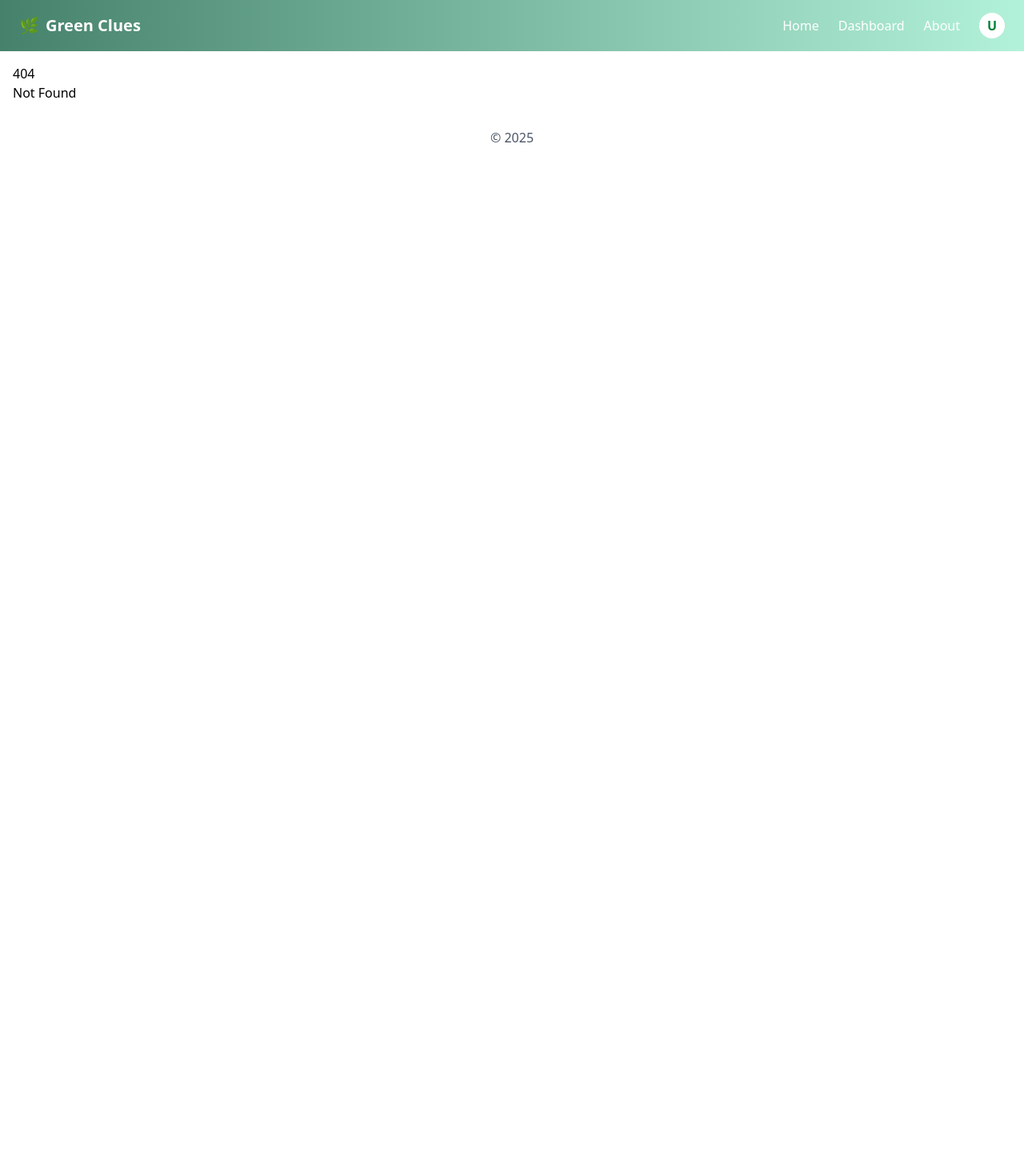
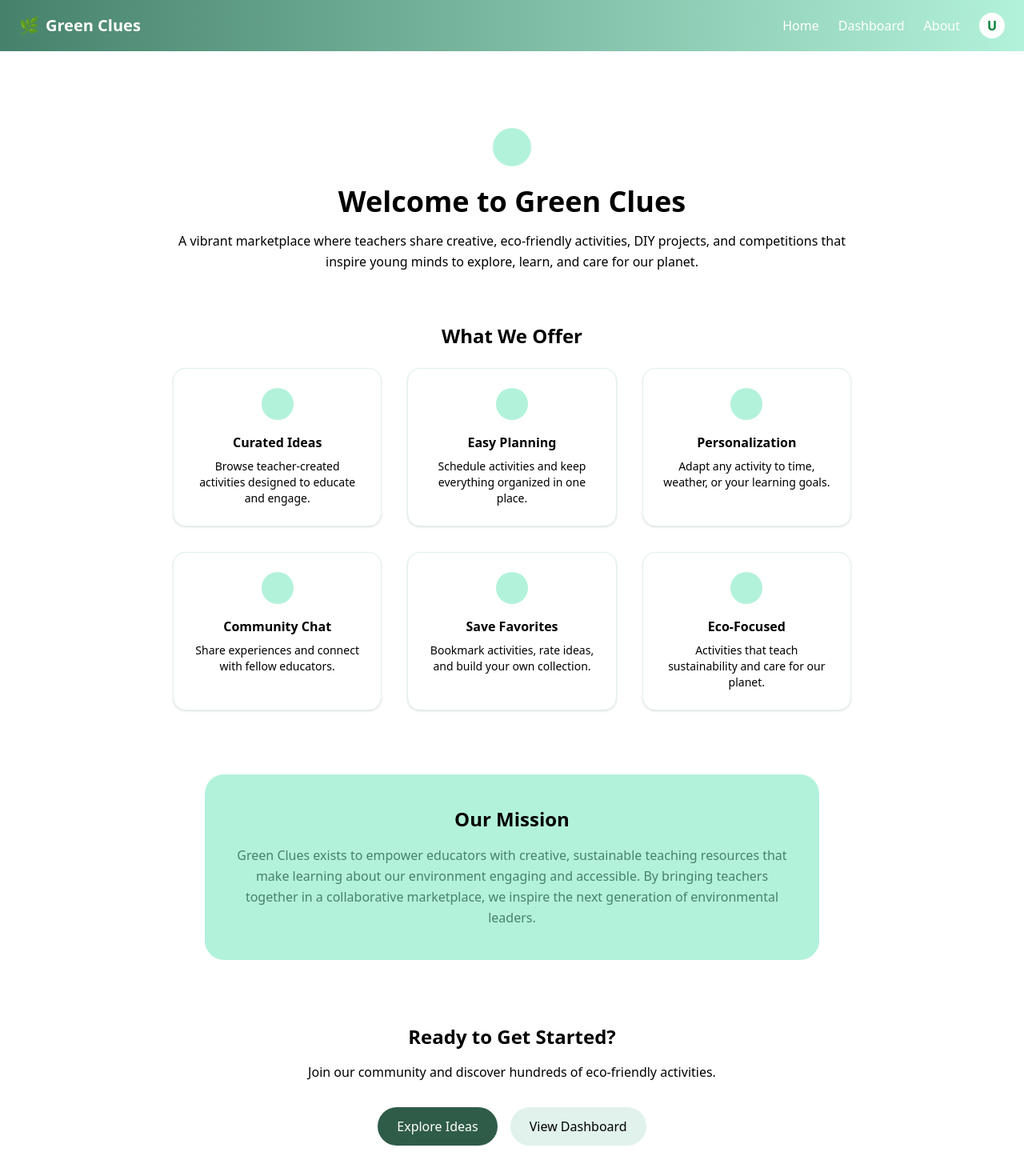
Before and after one commit to iemsel/SandboxFrontend, a SvelteKit app: page /about in a window 1280 px wide. Before the commit this address had no page. Shown: the top 1470 px of the page at 80% size. Before the commit the page ends 800 px from the top, so only its background shows below. Built offline with nearby package versions, Linux system fonts and the light colour scheme.

Commit message:
add-about-page-fix-colors

```diff
--- a/src/routes/+layout.svelte
+++ b/src/routes/+layout.svelte
@@ -5,10 +5,27 @@
 </script>
 <style>
   :root {
+    /* Primary Colors */
     --color-primary: #46826b;
-    --color-secondary: #b3f2da;
+    --color-primary-light: #b3f2da;
+    --color-primary-dark: #2f5c48;
+
+    /* Secondary / Accent Colors */
+    --color-secondary: #f9edcf;
+    --color-secondary-light: #fff4d6;
+    --color-secondary-dark: #f7d48f;
+
+    /* Neutral Colors */
+    --color-bg: #f1f8f4;
+    --color-white: #ffffff;
+    --color-border: #c7e5d9;
+    --color-border-light: #e0f2eb;
+
+    /* Text Colors */
+    --color-text-primary: #2f5c48;
+    --color-text-secondary: #46826b;
+    --color-text-accent: #b38600;
   }
-
 </style>
 <Nav/>
 
--- /dev/null
+++ b/src/routes/about/+page.svelte
@@ -0,0 +1,146 @@
+<div class="max-w-4xl mx-auto px-6 py-20 text-center">
+
+	<!-- Top Symbol -->
+	<div
+		class="w-12 h-12 rounded-full mx-auto mb-6"
+		style="background-color: var(--color-primary-light)"
+	></div>
+
+	<h1
+		class="text-4xl font-bold mb-4"
+		style="color: var(--color-text-dark)"
+	>
+		Welcome to Green Clues
+	</h1>
+
+	<p
+		class="leading-relaxed mb-16"
+		style="color: var(--color-text-muted)"
+	>
+		A vibrant marketplace where teachers share creative, eco-friendly activities, DIY projects,
+		and competitions that inspire young minds to explore, learn, and care for our planet.
+	</p>
+
+	<!-- What We Offer -->
+	<h2
+		class="text-2xl font-semibold mb-6"
+		style="color: var(--color-text-dark)"
+	>
+		What We Offer
+	</h2>
+
+	<div class="grid grid-cols-1 sm:grid-cols-2 md:grid-cols-3 gap-8 mb-20">
+
+		<!-- Card TEMPLATE -->
+		<div
+			class="p-6 rounded-2xl shadow-sm border"
+			style="background-color: var(--color-white); border-color: var(--color-border-light)"
+		>
+			<div
+				class="w-10 h-10 mx-auto mb-4 rounded-full"
+				style="background-color: var(--color-primary-light)"
+			></div>
+			<h3 class="font-semibold mb-2" style="color: var(--color-text-dark)">Curated Ideas</h3>
+			<p class="text-sm" style="color: var(--color-text-muted)">
+				Browse teacher-created activities designed to educate and engage.
+			</p>
+		</div>
+
+		<div
+			class="p-6 rounded-2xl shadow-sm border"
+			style="background-color: var(--color-white); border-color: var(--color-border-light)"
+		>
+			<div class="w-10 h-10 mx-auto mb-4 rounded-full" style="background-color: var(--color-primary-light)"></div>
+			<h3 class="font-semibold mb-2" style="color: var(--color-text-dark)">Easy Planning</h3>
+			<p class="text-sm" style="color: var(--color-text-muted)">
+				Schedule activities and keep everything organized in one place.
+			</p>
+		</div>
+
+		<div
+			class="p-6 rounded-2xl shadow-sm border"
+			style="background-color: var(--color-white); border-color: var(--color-border-light)"
+		>
+			<div class="w-10 h-10 mx-auto mb-4 rounded-full" style="background-color: var(--color-primary-light)"></div>
+			<h3 class="font-semibold mb-2" style="color: var(--color-text-dark)">Personalization</h3>
+			<p class="text-sm" style="color: var(--color-text-muted)">
+				Adapt any activity to time, weather, or your learning goals.
+			</p>
+		</div>
+
+		<div
+			class="p-6 rounded-2xl shadow-sm border"
+			style="background-color: var(--color-white); border-color: var(--color-border-light)"
+		>
+			<div class="w-10 h-10 mx-auto mb-4 rounded-full" style="background-color: var(--color-primary-light)"></div>
+			<h3 class="font-semibold mb-2" style="color: var(--color-text-dark)">Community Chat</h3>
+			<p class="text-sm" style="color: var(--color-text-muted)">
+				Share experiences and connect with fellow educators.
+			</p>
+		</div>
+
+		<div
+			class="p-6 rounded-2xl shadow-sm border"
+			style="background-color: var(--color-white); border-color: var(--color-border-light)"
+		>
+			<div class="w-10 h-10 mx-auto mb-4 rounded-full" style="background-color: var(--color-primary-light)"></div>
+			<h3 class="font-semibold mb-2" style="color: var(--color-text-dark)">Save Favorites</h3>
+			<p class="text-sm" style="color: var(--color-text-muted)">
+				Bookmark activities, rate ideas, and build your own collection.
+			</p>
+		</div>
+
+		<div
+			class="p-6 rounded-2xl shadow-sm border"
+			style="background-color: var(--color-white); border-color: var(--color-border-light)"
+		>
+			<div class="w-10 h-10 mx-auto mb-4 rounded-full" style="background-color: var(--color-primary-light)"></div>
+			<h3 class="font-semibold mb-2" style="color: var(--color-text-dark)">Eco-Focused</h3>
+			<p class="text-sm" style="color: var(--color-text-muted)">
+				Activities that teach sustainability and care for our planet.
+			</p>
+		</div>
+	</div>
+
+	<!-- Mission Box -->
+	<div
+		class="p-10 rounded-3xl mb-20 max-w-3xl mx-auto"
+		style="background-color: var(--color-primary-light)"
+	>
+		<h2 class="text-2xl font-semibold mb-4" style="color: var(--color-text-dark)">Our Mission</h2>
+		<p class="leading-relaxed" style="color: var(--color-text-secondary)">
+			Green Clues exists to empower educators with creative, sustainable teaching resources that make
+			learning about our environment engaging and accessible. By bringing teachers together in a
+			collaborative marketplace, we inspire the next generation of environmental leaders.
+		</p>
+	</div>
+
+	<!-- CTA -->
+	<div class="text-center">
+		<h2 class="text-2xl font-semibold mb-4" style="color: var(--color-text-dark)">
+			Ready to Get Started?
+		</h2>
+
+		<p class="mb-8" style="color: var(--color-text-muted)">
+			Join our community and discover hundreds of eco-friendly activities.
+		</p>
+
+		<div class="flex justify-center gap-4">
+			<a
+				class="px-6 py-3 rounded-full font-medium"
+				style="background-color: var(--color-primary-dark); color: var(--color-white)"
+				href="/ideas"
+			>
+				Explore Ideas
+			</a>
+
+			<a
+				class="px-6 py-3 rounded-full font-medium"
+				style="background-color: var(--color-border-light); color: var(--color-text-dark)"
+				href="/dashboard"
+			>
+				View Dashboard
+			</a>
+		</div>
+	</div>
+</div>
--- a/src/routes/dashboard/+page.svelte
+++ b/src/routes/dashboard/+page.svelte
@@ -1,44 +1,50 @@
-<div class="min-h-screen bg-[#f1f8f4] p-6 font-sans">
+<div class="min-h-screen p-6 font-sans" style="background-color: var(--color-bg)">
   <!-- Upcoming Activities -->
   <section class="mb-10">
     <h2
-      class="text-xl font-semibold text-green-900 flex items-center gap-2 mb-4"
+      class="text-xl font-semibold flex items-center gap-2 mb-4"
+      style="color: var(--color-text-primary)"
     >
       📅 Upcoming Activities
     </h2>
 
     <div
-      class="border-2 border-dashed border-green-300 rounded-xl p-10 text-center text-green-700 bg-white"
+      class="border-2 border-dashed rounded-xl p-10 text-center"
+      style="color: var(--color-text-secondary); background-color: var(--color-white); border-color: var(--color-border)"
     >
       <div class="text-5xl mb-4">📆</div>
       <p class="mb-4">No upcoming activities planned yet.</p>
-      <button class="bg-green-700 text-white px-6 py-2 rounded"
-        >Plan your first activity</button
+      <button
+        class="px-6 py-2 rounded"
+        style="background-color: var(--color-primary-dark); color: var(--color-white)"
       >
+        Plan your first activity
+      </button>
     </div>
   </section>
 
   <!-- Group Chat -->
   <section>
     <h2
-      class="text-xl font-semibold text-green-900 flex items-center gap-2 mb-4"
+      class="text-xl font-semibold flex items-center gap-2 mb-4"
+      style="color: var(--color-text-primary)"
     >
       💬 Group Chat
     </h2>
 
-    <div class="bg-white rounded-xl shadow border border-green-200 p-6">
-      <div class="bg-[#fff4d6] border border-yellow-200 p-4 rounded-xl mb-4">
-        <h3 class="font-semibold mb-2 flex items-center gap-2">
-          🌟 Quick Poll
-        </h3>
+    <div
+      class="rounded-xl shadow border p-6"
+      style="background-color: var(--color-white); border-color: var(--color-border-light)"
+    >
+      <div
+        class="p-4 rounded-xl mb-4"
+        style="background-color: var(--color-secondary-light); border: 1px solid var(--color-secondary-dark)"
+      >
+        <h3 class="font-semibold mb-2 flex items-center gap-2">🌟 Quick Poll</h3>
         <p class="mb-4">Teacher Anne is planning an activity this Friday</p>
 
-        <label class="flex items-center gap-2 mb-2"
-          ><input type="checkbox" /> YES (12)</label
-        >
-        <label class="flex items-center gap-2 mb-4"
-          ><input type="checkbox" /> NO (3)</label
-        >
+        <label class="flex items-center gap-2 mb-2"><input type="checkbox" /> YES (12)</label>
+        <label class="flex items-center gap-2 mb-4"><input type="checkbox" /> NO (3)</label>
       </div>
 
       <div class="flex items-center gap-2">
@@ -46,8 +52,14 @@
           type="text"
           placeholder="Plan a lesson at"
           class="border p-2 rounded w-full"
+          style="border-color: var(--color-border-light)"
         />
-        <button class="bg-green-600 text-white px-4 py-2 rounded">Post</button>
+        <button
+          class="px-4 py-2 rounded"
+          style="background-color: var(--color-primary); color: var(--color-white)"
+        >
+          Post
+        </button>
       </div>
     </div>
   </section>
@@ -56,50 +68,92 @@
 <!-- Right Section -->
 <div class="col-span-1 space-y-8">
   <!-- Quick Tools -->
-  <section class="bg-[#f9edcf] border border-yellow-300 rounded-xl shadow">
-    <div class="p-4 border-b border-yellow-300 font-semibold text-green-900">
+  <section
+    class="border rounded-xl shadow"
+    style="background-color: var(--color-secondary); border-color: var(--color-secondary-dark)"
+  >
+    <div
+      class="p-4 border-b font-semibold"
+      style="color: var(--color-text-primary); border-color: var(--color-secondary-dark)"
+    >
       ⚡ Quick Tools
     </div>
 
     <div class="p-4 space-y-3">
-      <button class="w-full bg-white shadow p-3 rounded flex items-center gap-2"
-        >🖨️ Print Idea</button
+      <button
+        class="w-full shadow p-3 rounded flex items-center gap-2"
+        style="background-color: var(--color-white)"
       >
-      <button class="w-full bg-white shadow p-3 rounded flex items-center gap-2"
-        >📝 My Notes</button
+        🖨️ Print Idea
+      </button>
+      <button
+        class="w-full shadow p-3 rounded flex items-center gap-2"
+        style="background-color: var(--color-white)"
       >
-      <button class="w-full bg-white shadow p-3 rounded flex items-center gap-2"
-        >💾 Saved Items</button
+        📝 My Notes
+      </button>
+      <button
+        class="w-full shadow p-3 rounded flex items-center gap-2"
+        style="background-color: var(--color-white)"
       >
-      <button class="w-full bg-white shadow p-3 rounded flex items-center gap-2"
-        >📚 Assignments</button
+        💾 Saved Items
+      </button>
+      <button
+        class="w-full shadow p-3 rounded flex items-center gap-2"
+        style="background-color: var(--color-white)"
       >
+        📚 Assignments
+      </button>
     </div>
   </section>
 
   <!-- Groups -->
-  <section class="bg-white border border-green-200 rounded-xl shadow p-4">
-    <h3 class="font-semibold text-green-900 mb-4 flex items-center gap-2">
+  <section
+    class="border rounded-xl shadow p-4"
+    style="background-color: var(--color-white); border-color: var(--color-border)"
+  >
+    <h3
+      class="font-semibold mb-4 flex items-center gap-2"
+      style="color: var(--color-text-primary)"
+    >
       👥 Your Groups
     </h3>
 
     <div
-      class="flex items-center justify-between p-3 rounded bg-[#f1f8f4] border border-green-200"
+      class="flex items-center justify-between p-3 rounded border"
+      style="background-color: var(--color-bg); border-color: var(--color-border)"
     >
       <span>🇳🇱 Netherlands</span>
-      <span class="bg-green-700 text-white px-3 py-1 rounded-full">83</span>
+      <span
+        class="px-3 py-1 rounded-full"
+        style="background-color: var(--color-primary-dark); color: var(--color-white)"
+      >
+        83
+      </span>
     </div>
     <div
-      class="flex items-center justify-between p-3 rounded bg-[#f1f8f4] border border-green-200"
+      class="flex items-center justify-between p-3 rounded border"
+      style="background-color: var(--color-bg); border-color: var(--color-border)"
     >
       <span>Zl Zeeland</span>
-      <span class="bg-green-700 text-white px-3 py-1 rounded-full">21</span>
+      <span
+        class="px-3 py-1 rounded-full"
+        style="background-color: var(--color-primary-dark); color: var(--color-white)"
+      >
+        21
+      </span>
     </div>
     <div
-      class="flex items-center justify-between p-3 rounded bg-[#f1f8f4] border border-green-200"
+      class="flex items-center justify-between p-3 rounded border"
+      style="background-color: var(--color-bg); border-color: var(--color-border)"
     >
       <span>Sl School</span>
-      <span class="bg-green-700 text-white px-3 py-1 rounded-full">5</span>
+      <span
+        class="px-3 py-1 rounded-full"
+        style="background-color: var(--color-primary-dark); color: var(--color-white)"
+      >
+        5
+      </span>
     </div>
   </section>
 </div>
--- a/src/routes/lib/components/Nav.svelte
+++ b/src/routes/lib/components/Nav.svelte
@@ -3,7 +3,7 @@
 </script>
 
 <nav class="w-full text-white px-6 py-4 flex items-center justify-between
-      bg-[linear-gradient(to_right,var(--color-primary),var(--color-secondary))]">
+      bg-[linear-gradient(to_right,var(--color-primary),var(--color-primary-light))]">
 	<div class="flex items-center gap-2 text-xl font-semibold">
 		<span>🌿</span>
 		<span>Green Clues</span>
```
